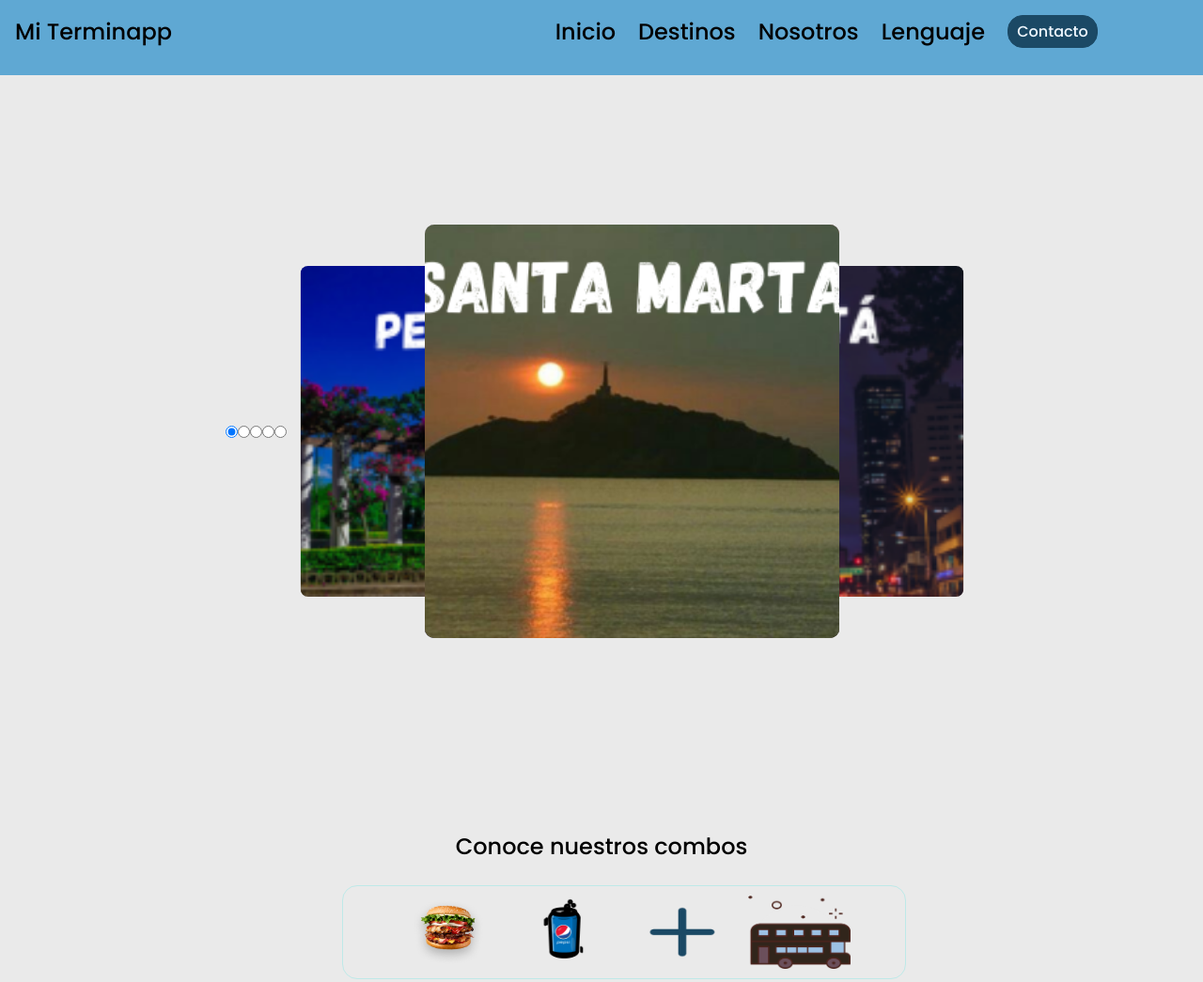
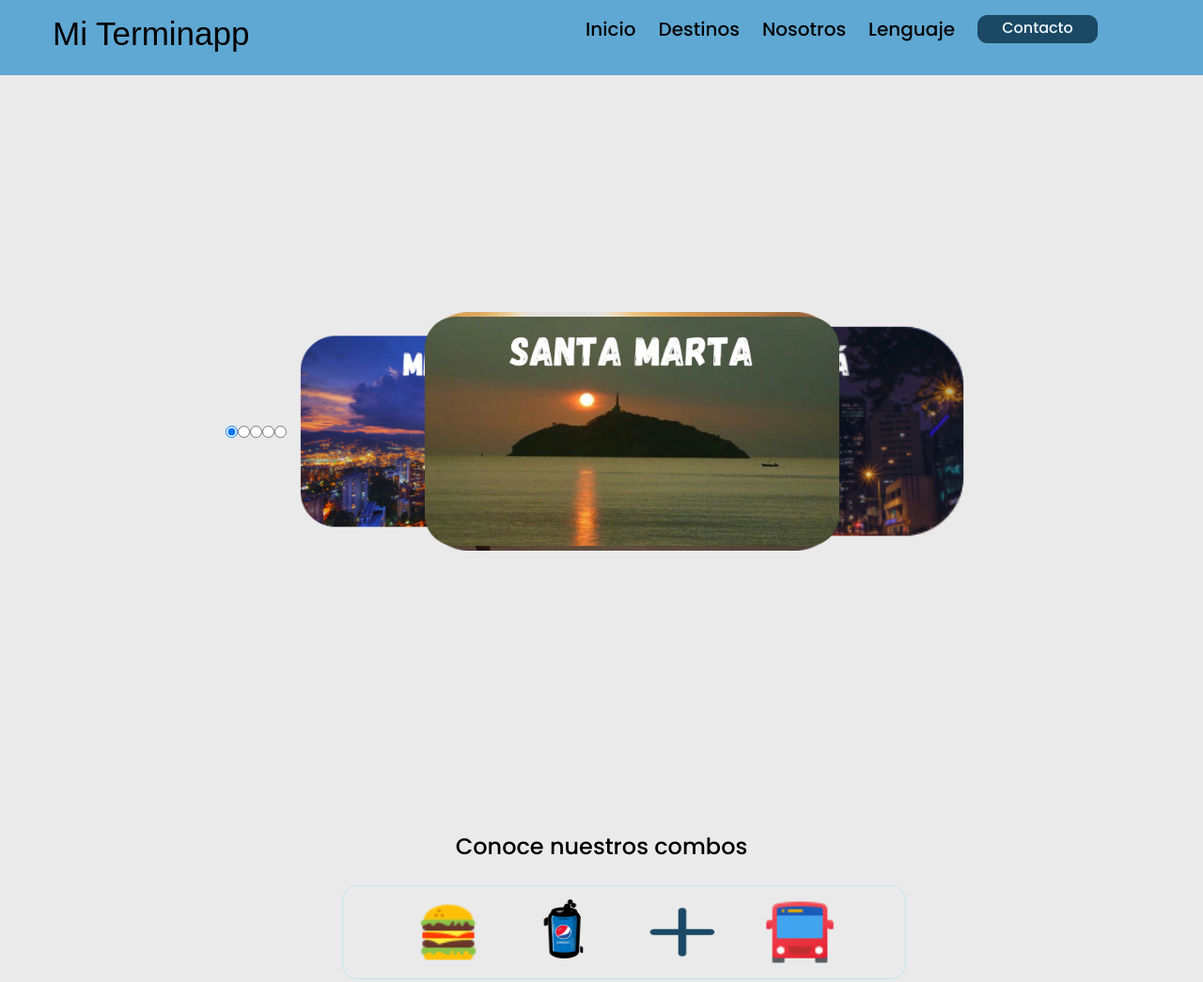
Before and after one commit to juanregino/mi_terminapp, a plain HTML site: page Main/index.html in a window 1280 px wide. Shown: the top 1045 px of the page at 94% size. Drawn offline with nearby package versions, Linux system fonts and the light colour scheme; a web font is replaced by a local one.

Commit message:
version carrusel

```diff
--- a/Main/index.html
+++ b/Main/index.html
@@ -5,6 +5,7 @@
     <meta name="viewport" content="width=device-width, initial-scale=1.0" />
     <link rel="stylesheet" href="../main.css" />
     <link href='https://unpkg.com/boxicons@2.1.4/css/boxicons.min.css' rel='stylesheet'>
+    <link rel="shortcut icon" href="./Images/icons8-autobús-48.png" type="image/x-icon">
     <title>Mi Terminapp</title>
   </head>
   <body>
@@ -13,7 +14,7 @@
         <div class="logo-nav">Mi Terminapp</div>
         <div class="ul-nav">
           <ul class="ul-items">
-            <li><a href="#">Inicio</a></li>
+            <li><a href="#section-slider">Inicio</a></li>
             <li><a href="">Destinos</a></li>
             <li><a href="">Nosotros</a></li>
             <li >
@@ -25,15 +26,15 @@
 
               <li><a>Ingles</a></li>
              </ul>
-            </li>
-            <button class="button-contact">Contacto</button>
+            </li >
+            <a href="#footer" class="button-contact">Contacto</a>
           </ul>
         </div>
       </nav>
     </header>
     <div class="space"></div>
     <main>
-      <section>
+      <section id="section-slider">
         <!-- <div>
        <h1 class="title">Slider 3D con puro CSS</h1>
     </div> -->
@@ -47,19 +48,19 @@
 
             <div class="slider-cards">
               <label class="slider-card" for="item-1" id="selector-1">
-                <img src="./Images/Slide Item — 1.png" alt="santamarta" />
+                <img src="./Images/santa_marta.png" alt="santamarta" />
               </label>
               <label class="slider-card" for="item-2" id="selector-2">
-                <img src="./Images/Slide Item — 2.png" alt="medellin" />
+                <img src="./Images/medellin.png" alt="medellin" />
               </label>
               <label class="slider-card" for="item-3" id="selector-3">
-                <img src="./Images/Slide Item — 3.png" alt="pereira" />
+                <img src="./Images/pereira.png" alt="pereira" />
               </label>
               <label class="slider-card" for="item-4" id="selector-4">
-                <img src="./Images/Slide Item — 4.png" alt="bogota" />
+                <img src="./Images/bogota.png" alt="bogota" />
               </label>
               <label class="slider-card" for="item-4" id="selector-5">
-                <img src="./Images/Slide Item — 5.png" alt="barranquilla" />
+                <img src="./Images/barranquilla.png" alt="barranquilla" />
               </label>
             </div>
           </div>
@@ -73,12 +74,12 @@
           </div>
           <div class="test">
             <img
-              src="./Images/burger_sandwich_PNG4135 1.png"
+              src="./Images/icons8-hamburguesa-48.png"
               alt="burguer-icon"
             />
             <img src="./Images/Soda Can.png" alt="soda-icon" />
             <img src="./Images/🦆 icon _plus_.png" alt="plus-icon" />
-            <img src="./Images/🦆 icon _bus_.png" alt="bus-icon" />
+            <img src="./Images/icons8-autobús-48.png" alt="bus-icon" />
           </div>
           <div class="button-icons">
             <button>Conoce mas</button>
@@ -212,6 +213,8 @@
 
       <section class="section-payments">
         <div class="cont-payments">
+
+          <h2>Medios de pago</h2>
             <div class="box1">
                 <div class="payment-card">
                   <img src="./Images/payments/baloto-1 1.png" alt="baloto img">
@@ -225,7 +228,10 @@
             </div>
             <div class="box2">
                 <div class="payment-card">
+                  <div class="cont-img-payment"></div>
                   <img src="./Images/payments/davi 1.png" alt="">
+                  <h1></h1>
+                  <p></p>
                 </div>
                 <div class="payment-card">
                   <img src="./Images/payments/efecty 1.png" alt="">
@@ -255,7 +261,7 @@
 
     </main>
 
-   <footer>
+   <footer id="footer">
 
        <div class="container-footer-all">
 
@@ -273,15 +279,15 @@
                     <h1>Redes Sociales</h1>
 
                     <div class="row">
-                        <i class='bx bxl-facebook'></i>
+                        <a href="https://www.facebook.com/"><i class='bx bxl-facebook'></i></a>
                         <label>Siguenos en Facebook</label>
                     </div>
                     <div class="row">
-                        <i class='bx bxl-twitter'></i>
+                        <a href=""><i class='bx bxl-twitter'></i></a>
                         <label>Siguenos en Twitter</label>
                     </div>
                     <div class="row">
-                        <i class='bx bxl-instagram-alt' ></i>
+                       <a href="https://www.instagram.com/"> <i class='bx bxl-instagram-alt' ></i></a>
                         <label>Siguenos en Instagram</label>
                     </div>
 
--- a/Main/main.css
+++ /dev/null
@@ -1,61 +0,0 @@
-@import url('https://fonts.googleapis.com/css2?family=JetBrains+Mono:wght@300&family=K2D:ital,wght@0,100;0,200;0,300;0,400;0,500;0,600;0,700;0,800;1,100;1,200;1,300;1,400;1,500;1,600;1,700;1,800&family=Open+Sans:wght@700&family=Poppins:ital,wght@0,200;0,300;1,200&display=swap');
-
-:root{
-  --alice-blue: #5FA8D3;
-}
-*{
-  padding: 0;
-  margin: 0;
-  box-sizing: border-box;
-  font-family: 'K2D';
-
-}
-body{
-  background-color: #eaeaea;
-}
-
-nav {
-  display: flex;
-  width: 100%;
-  height: 10vh;
-  justify-content: space-between;
-  font-size: 1.75rem;
-  font-weight: 600;
-  padding-top: 1rem ;
-  padding-left: 1rem;
-  background-color: var(--alice-blue);
-  box-shadow: 3px 3px 3px grey;
-  position: fixed ;
-}
-a{
-  text-decoration: none;
-  color: black;
-}
-
-ul {
-  display: flex;
-  list-style: none;
-
-  margin-right: 7rem;
-  gap: 1.5rem;
-
-}
-.ul-items  a:hover{
-  background-color: rgba(128, 128, 128, 0.459);
-  color: rgb(58, 58, 255);
-  border-radius: .5rem;
-  cursor:pointer;
-}
-
-.button-contact{
-
-  border: none;
-  border-radius: 2rem;
-  width: 5rem;
-}
-
-.button-contact:hover{
-  cursor: pointer;
-  background-color: rgb(183, 131, 250);
-  color: black;
-}
--- a/login/login.css
+++ b/login/login.css
@@ -1,9 +1,15 @@
-@import "../Main/main.css";
+@import "../main.css";
 
-
+:root {
+  --Mint-green: #BEE9E8;
+  --Moonstone: #62B6CB;
+  --Indigo-dye: #1B4965;
+  --Columbia-blue: #CAE9FF;
+  --Picton-blue: #5FA8D3;
+}
 .container-login{
   height: 100vh;
-  background-image: url("./trafico-vehiculos-reflexiones-urbano-ciudad.jpg");
+  background-image: url("./buses\ 2.png");
   background-size: cover;
   display: flex;
   align-items: center;
@@ -16,26 +22,28 @@
 #origen{
   width: 20rem;
   height: 3rem;
-  border: .1rem solid black;
-  border-radius: 2rem;
-  background-color: black;
-  color: #eaeaea;
+  border: .1rem solid var(--Columbia-blue);
+  border-radius: 1rem;
+  background-color: var(--Columbia-blue);
+  color: black;
   text-align: center;
 }
 
 .start-button{
   width: 15rem;
     height: 3rem;
-    border: .1rem solid black;
-    border-radius: 2rem;
-    background-color: black;
-    color: #eaeaea;
+    border: .1rem solid var(--Mint-green);
+    border-radius: 1rem;
+    background-color: var(--Mint-green);
+    color: black;
     display: flex;
     align-items: center;
     justify-content: center;
     margin-top: 3rem;
+    transition: .5s;
 }
 .start-button:hover{
-  background-color: #62B6CB;
-  color: black;
+  background-color: var(--Indigo-dye);
+  border: .1rem solid var(--Indigo-dye);
+  color: wheat;
 }
--- a/main.css
+++ b/main.css
@@ -1,4 +1,4 @@
-
+@import url('https://fonts.googleapis.com/css2?family=Cabin+Sketch:wght@400;700&display=swap');
 @import url('https://fonts.googleapis.com/css2?family=JetBrains+Mono:wght@300&family=K2D:ital,wght@0,100;0,200;0,300;0,400;0,500;0,600;0,700;0,800;1,100;1,200;1,300;1,400;1,500;1,600;1,700;1,800&family=Open+Sans:wght@700&family=Poppins:ital,wght@0,100;0,200;0,300;0,400;0,500;0,600;0,700;0,800;0,900;1,100;1,200;1,300;1,400;1,500;1,600;1,700;1,800;1,900&display=swap');
 :root{
     --Mint-green: #BEE9E8;
@@ -13,6 +13,7 @@
   margin: 0;
   box-sizing: border-box;
   font-family: 'Poppins',sans-serif;
+  font-weight: 500;
 
 }
 body{
@@ -35,7 +36,7 @@ nav {
   width: 100%;
   height: 10vh;
   justify-content: space-between;
-  font-size: 1.5rem;
+  font-size: 20px;
   font-weight: 500;
   padding-top: 1rem ;
   padding-left: 1rem;
@@ -49,6 +50,7 @@ a{
   color: black;
 }
 
+
 ul {
   display: flex;
   list-style: none;
@@ -57,23 +59,32 @@ ul {
   gap: 1.5rem;
 
 }
+
+.logo-nav{
+
+  font-family: 'Cabin Sketch', sans-serif;
+  font-size: 35px;
+  margin-left: 40px;
+
+}
 .ul-items  a:hover{
   color: var(--Columbia-blue);
   cursor:pointer;
 }
 
-.button-contact{
+a.button-contact{
 
   border: .1rem solid var(--Indigo-dye);
-  border-radius: 1rem;
-  width: 6rem;
+  border-radius: 10px;
+  width: 8rem;
   font-size: medium;
   font-weight: 500;
   background-color: var(--Indigo-dye);
   color: aliceblue;
+  text-align: center;
 }
 
-.button-contact:hover{
+a.button-contact:hover{
   cursor: pointer;
   background-color: #eaeaea;
   color: var(--Indigo-dye);
@@ -164,14 +175,15 @@ img {
   height: 100%;
   border-radius: 10px;
   -o-object-fit: cover;
-  object-fit: cover;
+  object-fit: contain;
 }
 
 
 #item-2:checked~.slider-cards #selector-1,
 #item-1:checked~.slider-cards #selector-3,
 #item-3:checked~.slider-cards #selector-2,
-#item-4:checked~.slider-cards #selector-4 {
+#item-4:checked~.slider-cards #selector-3,
+#item-5:checked~.slider-cards #selector-4 {
   transform: translateX(-40%) scale(0.8);
   opacity: 0.6;
   z-index: 0;
@@ -179,35 +191,36 @@ img {
 
 #item-4:checked~.slider-cards #selector-1,
 #item-2:checked~.slider-cards #selector-4,
-#item-1:checked~.slider-cards #selector-3,
-#item-3:checked~.slider-cards #selector-2{
+#item-1:checked~.slider-cards #selector-2,
+#item-3:checked~.slider-cards #selector-1,
+#item-5:checked~.slider-cards #selector-3{
   transform: translateX(-40%) scale(0.8);
   opacity: 1;
   z-index: 0;
 }
 
 #item-3:checked~.slider-cards #selector-3,
-#item-4:checked~.slider-cards #selector-2,
-#item-2:checked~.slider-cards #selector-4,
-#item-1:checked~.slider-cards #selector-1 {
+#item-4:checked~.slider-cards #selector-4,
+#item-2:checked~.slider-cards #selector-2,
+#item-1:checked~.slider-cards #selector-1 ,
+#item-5:checked~.slider-cards #selector-5{
   transform: translateX(0) scale(1);
-
   z-index: 1;
 }
 
-#item-1:checked~.slider-cards #selector-4,
-#item-3:checked~.slider-cards #selector-2,
-#item-4:checked~.slider-cards #selector-1,
-#item-2:checked~.slider-cards #selector-3 {
+#item-1:checked~.slider-cards #selector-3,
+#item-3:checked~.slider-cards #selector-4,
+#item-4:checked~.slider-cards #selector-5,
+#item-2:checked~.slider-cards #selector-3,
+#item-5:checked~.slider-cards #selector-2 {
   transform: translateX(40%) scale(0.8);
   z-index: 0;
 }
-
+#item-5:checked~.slider-cards #selector-1,
 #item-1:checked~.slider-cards #selector-4,
-#item-3:checked~.slider-cards #selector-2,
-#item-4:checked~.slider-cards #selector-1,
-#item-2:checked~.slider-cards #selector-3,
-#item-5:checked~.slider-cards #selector-5{
+#item-3:checked~.slider-cards #selector-5,
+#item-4:checked~.slider-cards #selector-2,
+#item-2:checked~.slider-cards #selector-5{
   transform: translateX(40%) scale(0.8);
   z-index: 0;
 }
@@ -419,13 +432,23 @@ img {
 
 .payment-card{
    /* position: relative; */
-   width: 150px;
-  height: 150px;
-  box-shadow: 0px 5px 10px beige;
+   width: 170px;
+  height: 160px;
+  box-shadow: 5px 5px 10px #00000014, -5px -5px 10px #00000014;
   border: .1rem solid beige;
   border-radius: .8rem;
-  background-color: #eaeaea;
+  background-color: white;
+  padding: 25px;
+  transition: .5s;
+
+
   }
+
+  .payment-card:hover{
+    transform: translateY(-10px);
+    box-shadow: 0 5px 10px black;
+  }
+
 
   /* -------------------- */
   /* |     Footer        | */
@@ -483,6 +506,8 @@ footer {
 .row i {
   width: 36px;
   height: 36px;
+  font-size: 30px;
+  transition: .5s;
 }
 
 .row label {
@@ -507,8 +532,12 @@ footer {
 .row2 i {
   width: 36px;
   height: 36px;
+  font-size: 30px;
+  transition: .5s;
 }
-
+i:hover{
+  transform: translateY(-10px);
+}
 .row2 label {
   margin-top: 10px;
   margin-left: 20px;
@@ -558,4 +587,5 @@ footer {
   .colum3 {
     margin-top: 40px;
   }
+
 }
```
Also changed, not shown: login/login.html (+10 -8 lines), Main/Images/barranquilla.png (renamed from Main/Images/Slide Item — 5.png), Main/Images/bogota.png (renamed from Main/Images/Slide Item — 4.png), Main/Images/burger_sandwich_PNG4135 1.png (deleted), Main/Images/icons8-autobús-48.png (added), Main/Images/icons8-hamburguesa-48.png (added), Main/Images/medellin.png (renamed from Main/Images/Slide Item — 2.png), Main/Images/pereira.png (renamed from Main/Images/Slide Item — 3.png), Main/Images/santa_marta.png (renamed from Main/Images/Slide Item — 1.png).
